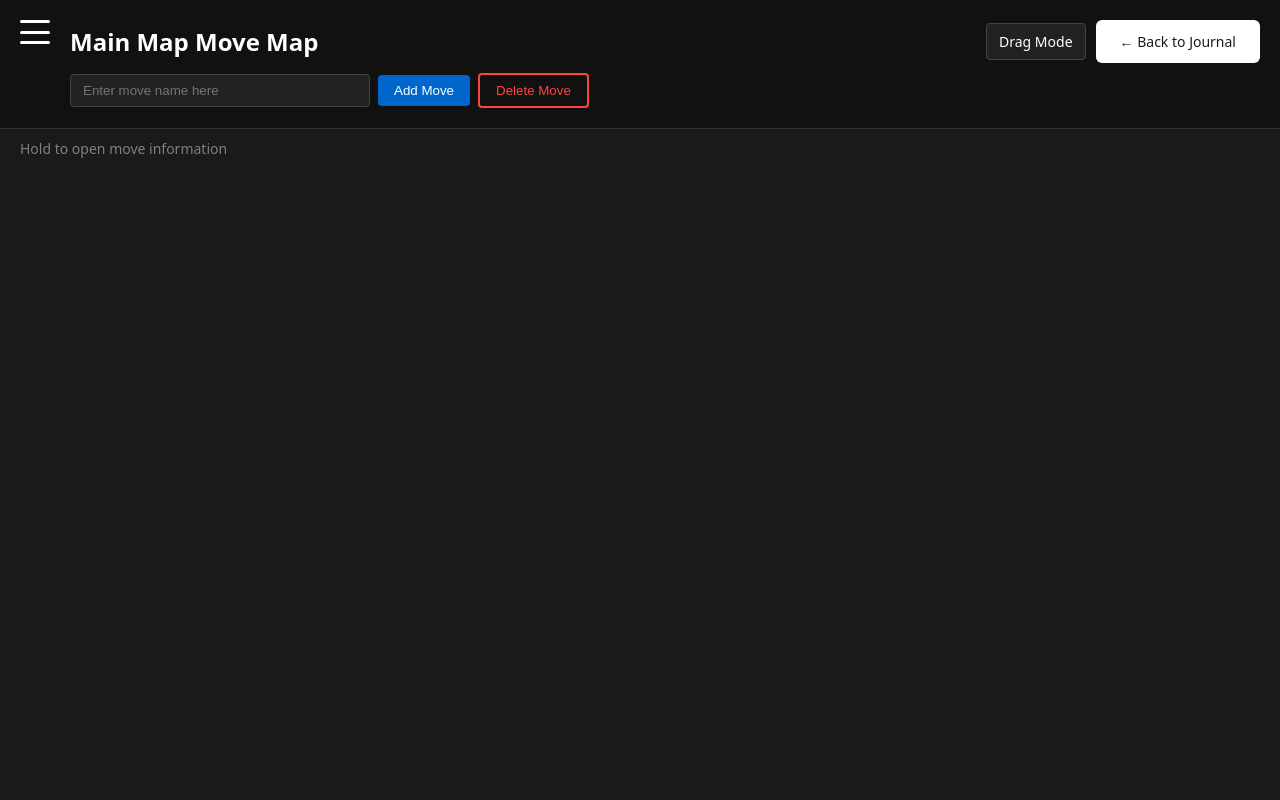
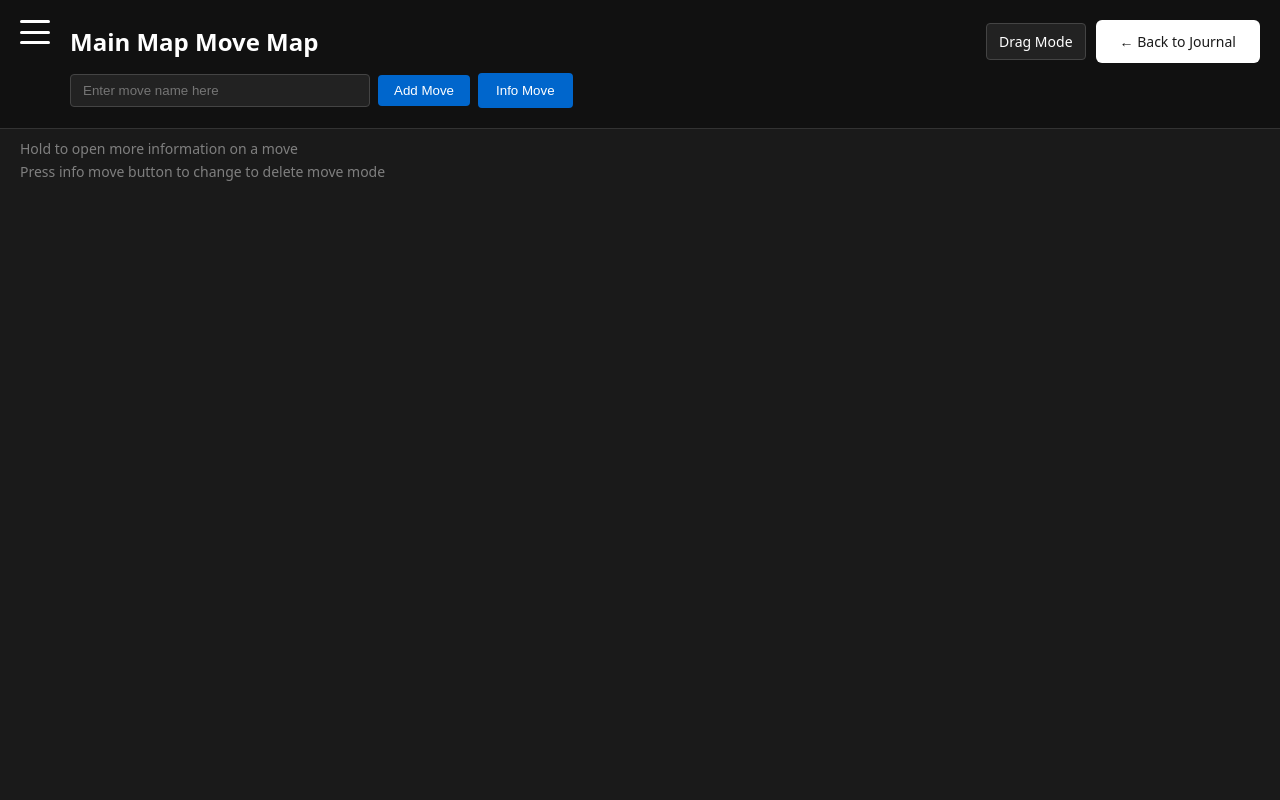
Before and after one commit to AUrbano2000/bjj-tracker, a Flask app: page /moves in a window 1280 px wide. Run offline with Flask 3, Linux system fonts and the light colour scheme; data comes from the database, SQL or seed files in the repository; data that the repository does not hold is empty.

Commit message:
Add Info/Delete mode toggle with 2-second hold behavior

```diff
--- a/static/drag.js
+++ b/static/drag.js
@@ -110,7 +110,19 @@ document.querySelectorAll(".move").forEach(move => {
     longPressPopup.style.fontSize = '14px';
     longPressPopup.style.zIndex = '10000';
     longPressPopup.style.whiteSpace = 'nowrap';
-    longPressPopup.textContent = 'Hold to open move information';
+
+    // Check if in delete mode (check if the mode button text is "Delete Mode")
+    const modeBtn = document.getElementById('modeToggleButton');
+    const isDeleteMode = modeBtn && modeBtn.textContent === 'Delete Mode';
+
+    if (isDeleteMode) {
+      longPressPopup.textContent = 'Hold to delete this move';
+      longPressPopup.style.background = '#ff4444';
+    } else {
+      longPressPopup.textContent = 'Hold to open up information';
+      longPressPopup.style.background = '#0066cc';
+    }
+
     document.body.appendChild(longPressPopup);
 
     // Create progress dial
@@ -206,14 +218,25 @@ document.querySelectorAll(".move").forEach(move => {
       showPopupTimer = setTimeout(() => {
         if (!hasMoved) {
           showLongPressPopup();
-          // Start long press timer to open profile
+          // Start long press timer
           longPressTimer = setTimeout(() => {
             removeLongPressPopup();
-            // Open move profile
-            const moveName = move.querySelector('.move-name').textContent;
-            openMoveProfile(moveName);
+
+            // Check if in delete mode
+            const modeBtn = document.getElementById('modeToggleButton');
+            const isDeleteMode = modeBtn && modeBtn.textContent === 'Delete Mode';
+
+            if (isDeleteMode) {
+              // Delete the move
+              move.remove();
+            } else {
+              // Open move profile (navigate like a link)
+              const moveName = move.querySelector('.move-name').textContent;
+              window.location.href = `/move_profile/${encodeURIComponent(moveName)}`;
+            }
+
             dragging = false;
-          }, 1150); // 1.15 more seconds after popup shows (1.5s total)
+          }, 1650); // 1.65 more seconds after popup shows (2s total)
         }
       }, 350);
     }
--- a/templates/moves.html
+++ b/templates/moves.html
@@ -485,13 +485,14 @@
                oninput="showAutocomplete(this.value)">
         <div class="autocomplete-dropdown" id="autocompleteDropdown"></div>
         <button type="button" onclick="addMove()">Add Move</button>
-        <button type="button" id="deleteButton" onclick="toggleDeleteMode()" style="padding: 8px 16px; background: transparent; color: #ff4444; border: 2px solid #ff4444; border-radius: 4px; cursor: pointer; font-weight: 500;">Delete Move</button>
+        <button type="button" id="modeToggleButton" onclick="toggleMode()" style="padding: 8px 16px; background: #0066cc; color: white; border: 2px solid #0066cc; border-radius: 4px; cursor: pointer; font-weight: 500;">Info Move</button>
       </form>
     </header>
 
     <div id="canvas">
-      <div style="position: absolute; top: 10px; left: 20px; text-align: left; opacity: 0.7; pointer-events: none; z-index: 1;">
-        <div style="font-size: 14px; color: #aaa;">Hold to open move information</div>
+      <div id="instructionText" style="position: absolute; top: 10px; left: 20px; text-align: left; opacity: 0.7; pointer-events: none; z-index: 1;">
+        <div style="font-size: 14px; color: #aaa;">Hold to open more information on a move</div>
+        <div style="font-size: 14px; color: #aaa; margin-top: 4px;">Press info move button to change to delete move mode</div>
       </div>
 
       <svg id="lines-layer">
@@ -523,33 +524,37 @@
         const currentMapId = {{ current_map_id }};
         let deleteMode = false;
 
-        function toggleDeleteMode() {
+        function toggleMode() {
             deleteMode = !deleteMode;
-            const deleteBtn = document.getElementById('deleteButton');
+            const modeBtn = document.getElementById('modeToggleButton');
+            const instructionText = document.getElementById('instructionText');
 
             if (deleteMode) {
-                deleteBtn.style.background = '#ff4444';
-                deleteBtn.style.color = 'white';
-                deleteBtn.style.border = '2px solid #ff4444';
+                // Delete mode
+                modeBtn.textContent = 'Delete Mode';
+                modeBtn.style.background = '#ff4444';
+                modeBtn.style.borderColor = '#ff4444';
+                modeBtn.style.color = 'white';
+                instructionText.innerHTML = `
+                    <div style="font-size: 14px; color: #aaa;">Hold a move for 2 seconds to delete a move</div>
+                    <div style="font-size: 14px; color: #aaa; margin-top: 4px;">Press delete mode button to go back to information mode</div>
+                `;
             } else {
-                deleteBtn.style.background = 'transparent';
-                deleteBtn.style.color = '#ff4444';
-                deleteBtn.style.border = '2px solid #ff4444';
+                // Info mode
+                modeBtn.textContent = 'Info Move';
+                modeBtn.style.background = '#0066cc';
+                modeBtn.style.borderColor = '#0066cc';
+                modeBtn.style.color = 'white';
+                instructionText.innerHTML = `
+                    <div style="font-size: 14px; color: #aaa;">Hold to open more information on a move</div>
+                    <div style="font-size: 14px; color: #aaa; margin-top: 4px;">Press info move button to change to delete move mode</div>
+                `;
             }
         }
 
         function handleMoveClick(event, moveName) {
             event.stopPropagation();
-
-            if (deleteMode) {
-                // In delete mode - show confirmation
-                if (confirm('Are you sure you want to delete this move?')) {
-                    const moveElement = event.target.closest('.move');
-                    const moveId = moveElement.dataset.id;
-                    deleteMove(event, moveId);
-                }
-            }
-            // If not in delete mode, do nothing (hold will open profile)
+            // Click doesn't do anything - hold is used for both modes
         }
 
         function toggleSidebar() {
```
